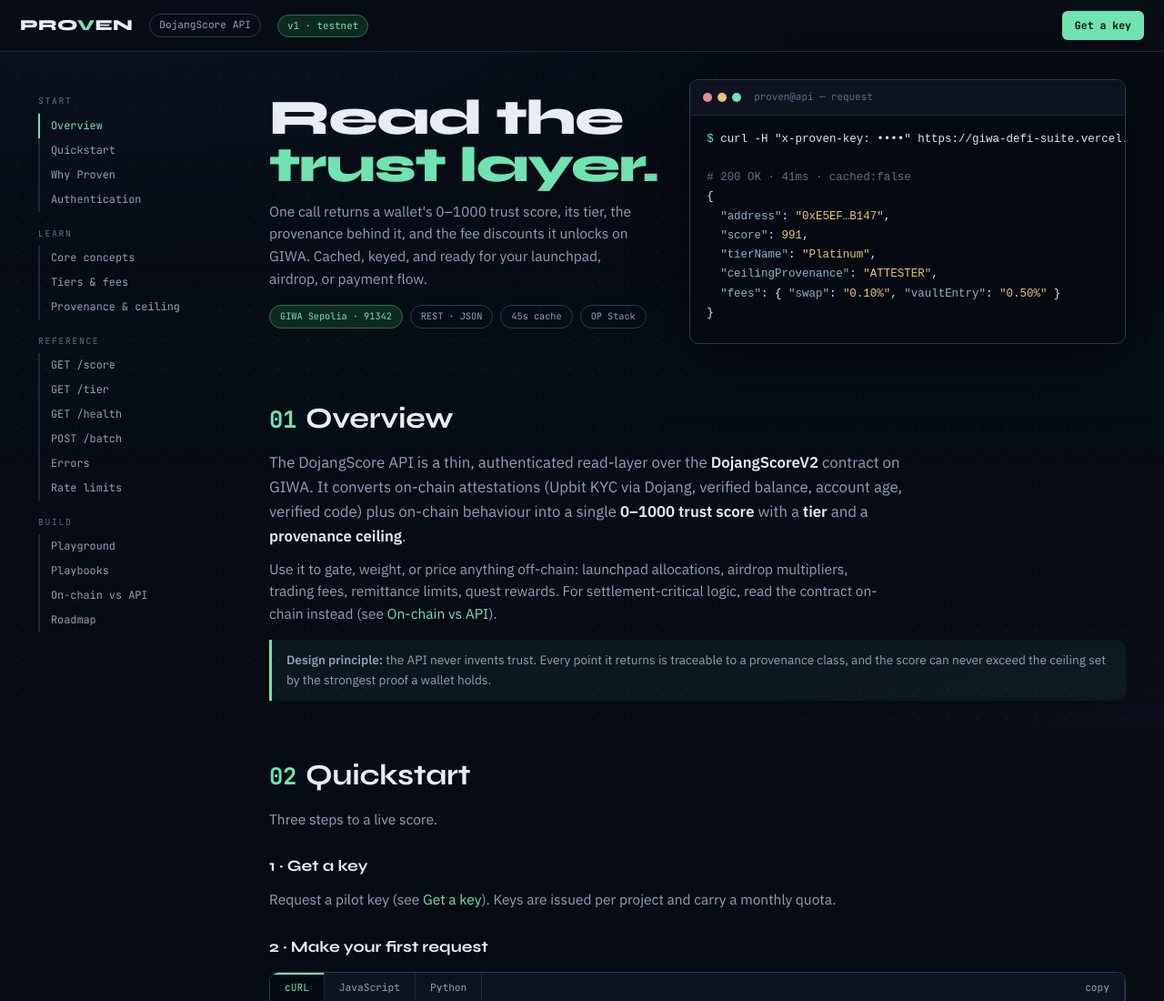
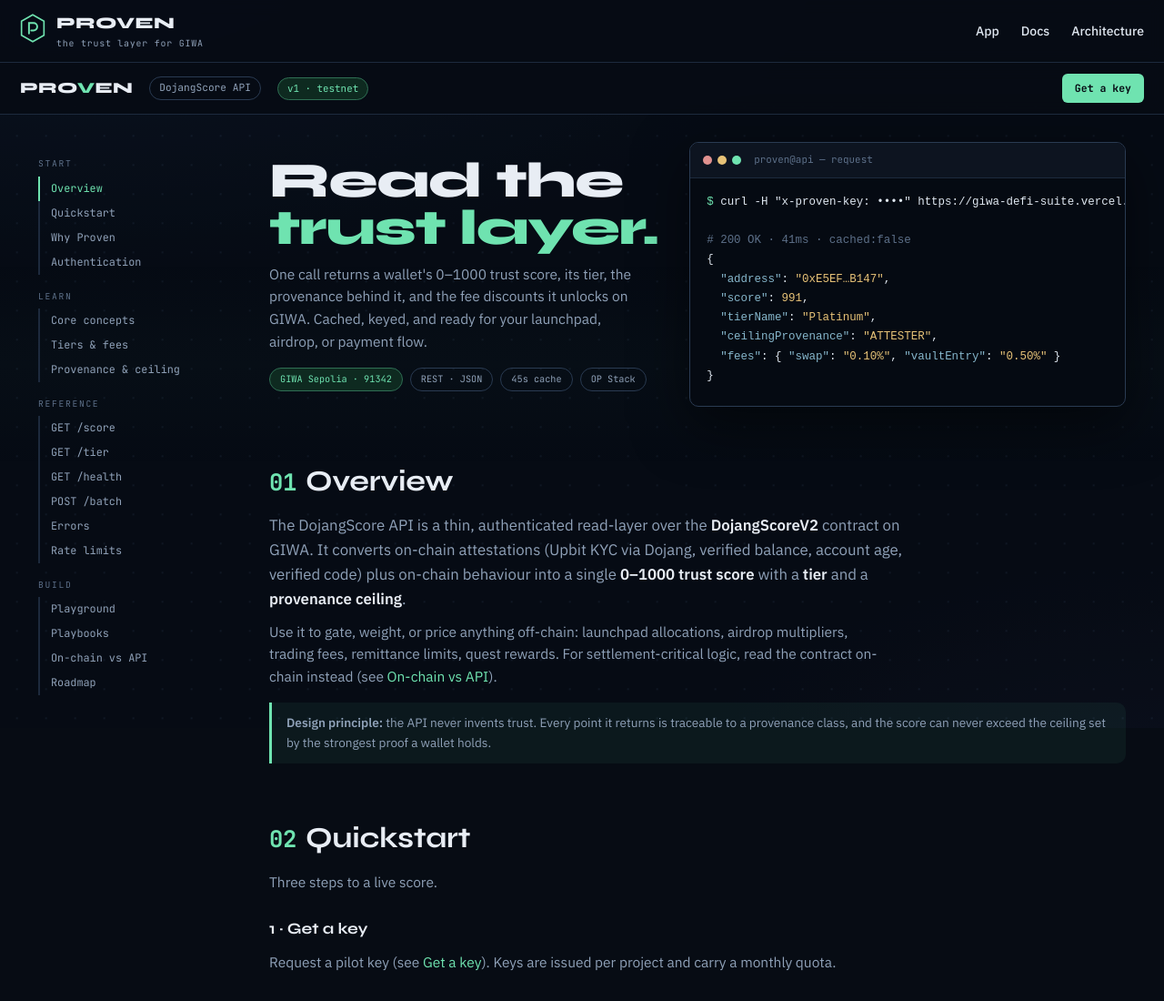
Before and after one commit to thedivine1/giwa-defi-suite, a website: page frontend/api-quickstart.html in a window 1280 px wide. Shown: the top 1100 px of the page at 91% size. Drawn offline with nearby package versions, Linux system fonts and the light colour scheme.

Commit message:
fix: remove broken v1 link, update architecture to V2, add prominent PROVEN branding

```diff
--- a/frontend/api-quickstart.html
+++ b/frontend/api-quickstart.html
@@ -129,6 +129,55 @@ td .req{color:var(--rose);font-size:.66rem}
 </style>
 </head>
 <body>
+<style>
+    .proven-nav {
+        position: sticky;
+        top: 0;
+        z-index: 50;
+        background: rgba(7,12,20,0.9);
+        backdrop-filter: blur(8px);
+        border-bottom: 1px solid var(--line);
+        display: flex;
+        justify-content: space-between;
+        align-items: center;
+        padding: 12px 22px;
+        font-family: var(--body, 'IBM Plex Sans', sans-serif);
+    }
+    .proven-nav-right {
+        display: flex;
+        gap: 24px;
+        align-items: center;
+    }
+    .proven-nav-link {
+        color: var(--text, #eaf2ec);
+        text-decoration: none;
+        font-size: 14px;
+        font-weight: 500;
+        transition: color 0.2s;
+    }
+    .proven-nav-link:hover {
+        color: var(--jade, #6fe3b0);
+    }
+</style>
+<nav class="proven-nav">
+    <div style="display:flex;align-items:center;gap:12px">
+        <div style="color:var(--jade)">
+            <svg width="28" height="32" viewBox="0 0 34 38" aria-label="Proven">
+                <path d="M17 1 32 9.5v19L17 37 2 28.5v-19z" fill="none" stroke="currentColor" stroke-width="2"/>
+                <path d="M12 26V12h6a5 5 0 0 1 0 10h-3" fill="none" stroke="currentColor" stroke-width="2.4" stroke-linecap="round"/>
+            </svg>
+        </div>
+        <div>
+            <div style="font-family:var(--disp);font-weight:800;color:var(--bone);font-size:1.1rem;letter-spacing:.02em">PROVEN</div>
+            <div style="font-family:var(--mono);font-size:.62rem;color:var(--muted);letter-spacing:.08em">the trust layer for GIWA</div>
+        </div>
+    </div>
+    <div class="proven-nav-right">
+        <a href="index.html" class="proven-nav-link">App</a>
+        <a href="api-quickstart.html" class="proven-nav-link">Docs</a>
+        <a href="architecture.html" class="proven-nav-link">Architecture</a>
+    </div>
+</nav>
 <div class="bg"></div><div class="bg grid"></div><div class="scan"></div>
 
 <div class="top">
```
Also changed, not shown: frontend/architecture.html (+21 -13 lines), frontend/doc-score-v2.html (+16 -8 lines), frontend/index.html (+16 -8 lines).
